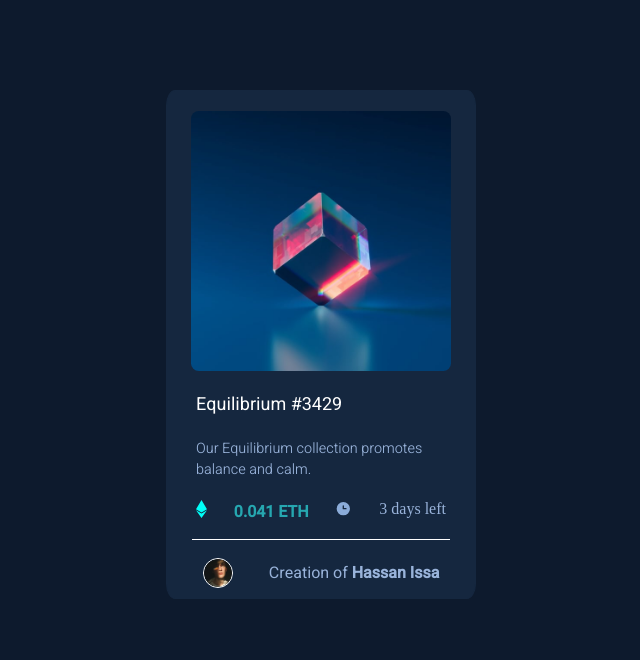
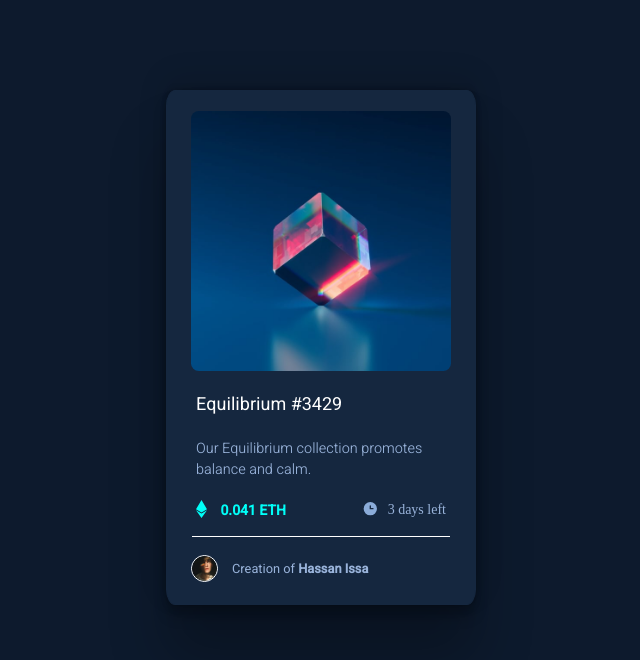
Before and after one commit to Hassan2825/nft-card-component, a plain HTML site: page index.html in a window 1280 px wide. Shown: the whole page, without its empty margins (319-959 px from the left). Drawn offline with Linux system fonts and the light colour scheme.

Commit message:
final draft complete

```diff
--- a/css/styles.css
+++ b/css/styles.css
@@ -1,5 +1,6 @@
 *{
     box-sizing: border-box;
+
     margin: 0;
 }
 
@@ -18,6 +19,9 @@ body {
     background-color: #15273F;
     border-radius: 3%;
     margin: 7% auto auto auto;
+    box-shadow: rgba(0, 0, 0, 0.25) 0px 54px 55px, rgba(0, 0, 0, 0.12) 0px -12px 30px, rgba(0, 0, 0, 0.12) 0px 4px 6px, rgba(0, 0, 0, 0.17) 0px 12px 13px, rgba(0, 0, 0, 0.09) 0px -3px 5px;
+    width: 1200px;
+    height: 100%;
 }
 
 .nft-img {
@@ -50,13 +54,18 @@ h4 {
 }
 
 .price {
-    color: #26A7B0;
+    color: #00FFF8;
     font-family: 'Heebo', sans-serif;
+    font-size: 14px;
     font-weight: 600;
+    margin-left: -63px;
 }
 
 .duration {
     color: #99B3DA;
+    font-size: 14px;
+    padding-top: 2px;
+    margin-left: -3px;
 }
 
 .inline {
@@ -67,7 +76,9 @@ h4 {
 
 .footer p {
     font-family: 'Heebo', sans-serif;
+    font-size: 0.8rem;
     color: #99B3DA;
+    margin-right: 93px;
 }
 
 .border {
@@ -76,14 +87,32 @@ h4 {
 }
 
 .footer img{
-    width: 10%;
+    width: 9%;
     border: 1px solid white;
     border-radius: 60%;
+    margin-left: 10px;
+    margin-bottom: 2px;
 }
 
 .footer {
     display: flex;
     justify-content: space-evenly;
     align-items: center;
-    margin-bottom: 10px;
+    margin-bottom: 20px;
 }
+
+.icon-1 {
+    float: left;
+}
+
+.icon-2 {
+    margin-right: -65px;
+}
+
+.signature{
+    margin-right: 100px;
+}
+
+h4:hover {
+    color: #00FFF8;
+}
--- a/index.html
+++ b/index.html
@@ -12,17 +12,15 @@
   <title >NFT preview card component</title>
 </head>
 <body>
-
   <section class="container">
     <img class="nft-img" src="images/image-equilibrium.jpg">
-
     <div class ="main">
       <h4>Equilibrium #3429</h4>
       <p class="content">Our Equilibrium collection promotes balance and calm.</p>
       <div class= "inline">
-          <svg width="11" height="18" xmlns="http://www.w3.org/2000/svg"><path d="M11 10.216 5.5 18 0 10.216l5.5 3.263 5.5-3.262ZM5.5 0l5.496 9.169L5.5 12.43 0 9.17 5.5 0Z" fill="#00FFF8"/></svg>
+          <svg class="icon-1"  width="11" height="18" xmlns="http://www.w3.org/2000/svg"><path d="M11 10.216 5.5 18 0 10.216l5.5 3.263 5.5-3.262ZM5.5 0l5.496 9.169L5.5 12.43 0 9.17 5.5 0Z" fill="#00FFF8"/></svg>
           <p class ="price">0.041 ETH</p>
-          <svg width="17" height="17" xmlns="http://www.w3.org/2000/svg"><path d="M8.305 2.007a6.667 6.667 0 1 0 0 13.334 6.667 6.667 0 0 0 0-13.334Zm2.667 7.334H8.305a.667.667 0 0 1-.667-.667V6.007a.667.667 0 0 1 1.334 0v2h2a.667.667 0 0 1 0 1.334Z" fill="#8BACD9"/></svg>
+          <svg class="icon-2" width="17" height="17" xmlns="http://www.w3.org/2000/svg"><path d="M8.305 2.007a6.667 6.667 0 1 0 0 13.334 6.667 6.667 0 0 0 0-13.334Zm2.667 7.334H8.305a.667.667 0 0 1-.667-.667V6.007a.667.667 0 0 1 1.334 0v2h2a.667.667 0 0 1 0 1.334Z" fill="#8BACD9"/></svg>
           <p class="duration">3 days left</p>
       </div>
     </div>
@@ -30,7 +28,7 @@
     <br>
     <div class="footer">
       <img src="images\image-avatar.png" alt="icon">
-    <p>Creation of <strong>Hassan Issa</strong></p>
+      <p class="signature">Creation of <strong>Hassan Issa</strong></p>
     </div>
   </section>
 </body>
```
Lines whose indentation alone changed are shown as unchanged.
